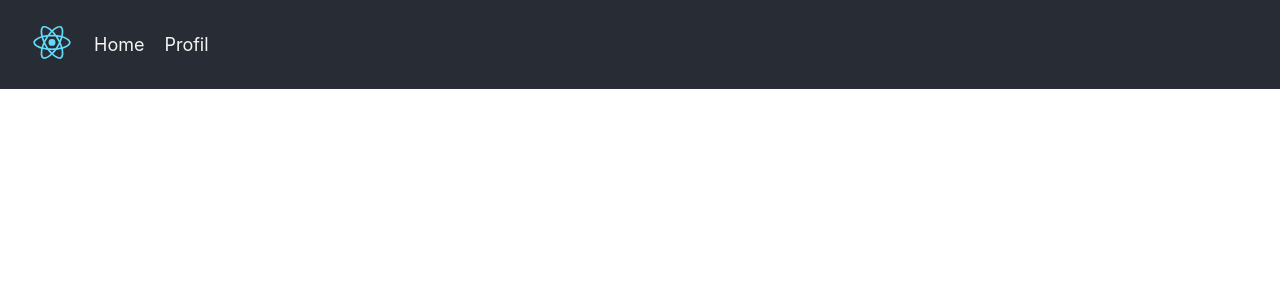
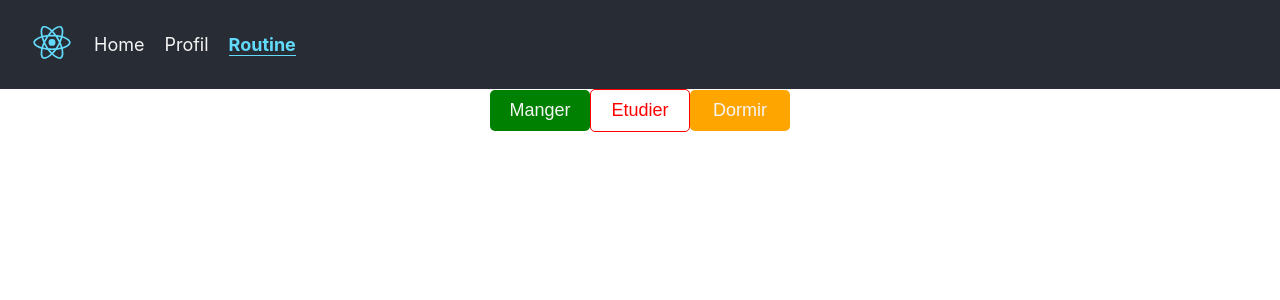
Before and after one commit to Samdjm/app14, a React (Create React App) app: page /routine in a window 1280 px wide. Before the commit this address had no page. Shown: the top 300 px of the page. Built offline with nearby package versions, Linux system fonts and the light colour scheme.

Commit message:
Code J-4: Button

```diff
--- a/src/App.js
+++ b/src/App.js
@@ -3,6 +3,7 @@ import Header from "./components/container/Header/Header";
 import { BrowserRouter, Route, Routes } from "react-router-dom";
 import Home from "./components/page/Home/Home";
 import Profil from "./components/page/Profil/Profil";
+import Routine from "./components/page/Routine/Routine";
 
 function App() {
   let utilisateur = {
@@ -39,6 +40,7 @@ function App() {
         <Routes>
           <Route path='/' element={<Home />} />
           <Route path='/profil' element={<Profil user={utilisateur} />} />
+          <Route path='/routine' element={<Routine />} />
         </Routes>
       </BrowserRouter>
     </div>
--- a/src/components/container/Header/Header.jsx
+++ b/src/components/container/Header/Header.jsx
@@ -2,7 +2,12 @@ import logo from "../../../logo.svg";
 import styles from "./Header.module.css";
 import { NavLink } from "react-router-dom";
 export default function Header({ title }) {
-  console.log(styles);
+  const pages = [
+    { routePath: "/", routeName: "Home" },
+    { routePath: "/profil", routeName: "Profil" },
+    { routePath: "/routine", routeName: "Routine" },
+  ];
+
   return (
     <header className={styles.container}>
       <nav className={styles.nav}>
@@ -11,22 +16,19 @@ export default function Header({ title }) {
         </NavLink>
 
         <div>
+          {pages.map(function (route) {
+            return (
               <NavLink
+                key={route.routePath}
                 className={({ isActive }) =>
                   isActive ? styles.navItemActive : styles.navItem
                 }
-            to='/'
+                to={route.routePath}
               >
-            Home
+                {route.routeName}
               </NavLink>
-          <NavLink
-            className={({ isActive }) =>
-              isActive ? styles.navItemActive : styles.navItem
-            }
-            to='/profil'
-          >
-            Profil
-          </NavLink>
+            );
+          })}
         </div>
       </nav>
     </header>
--- a/src/components/page/Home/Home.jsx
+++ b/src/components/page/Home/Home.jsx
@@ -1,4 +1,6 @@
 //rfc: React Functional Composant
+
+import Button from "../../ui/Button/Button";
 
 export default function Home() {
   function clicked() {
@@ -9,7 +11,9 @@ export default function Home() {
     <div>
       <p> Home</p>
 
-      <button onClick={clicked}>Cliquer!</button>
+      <Button action={clicked}>Click!</Button>
+
+      {/* <button onClick={clicked}>Cliquer!</button> */}
     </div>
   );
 }
--- /dev/null
+++ b/src/components/page/Routine/Routine.jsx
@@ -0,0 +1,52 @@
+import React from "react";
+import Button from "../../ui/Button/Button";
+
+export default function Routine() {
+  function manger() {
+    alert("Faut aller manger!");
+  }
+
+  function etudier() {
+    alert("Faut aller etudier!");
+  }
+
+  function dormir() {
+    alert("Faut aller dormir!");
+  }
+
+  function routine(text) {
+    alert(text);
+  }
+
+  return (
+    <div>
+      <Button
+        action={() => {
+          routine("Faut aller manger!");
+        }}
+        success
+      >
+        Manger
+      </Button>
+
+      <Button
+        danger
+        outline
+        action={() => {
+          routine("Faut aller etudier!");
+        }}
+      >
+        Etudier
+      </Button>
+
+      <Button
+        warning
+        action={() => {
+          routine("Faut aller dormir!");
+        }}
+      >
+        Dormir
+      </Button>
+    </div>
+  );
+}
--- /dev/null
+++ b/src/components/ui/Button/Button.jsx
@@ -0,0 +1,35 @@
+//HOC: High Order Component
+export default function Button({
+  action,
+  children,
+  success,
+  danger,
+  warning,
+  outline,
+}) {
+  const color = success
+    ? "green"
+    : danger
+    ? "red"
+    : warning
+    ? "orange"
+    : "royalblue";
+
+  return (
+    <button
+      style={{
+        backgroundColor: outline ? "transparent" : color,
+        padding: "10px",
+        border: outline ? `solid 1px ${color}` : "none",
+        color: outline ? color : "whitesmoke",
+        fontSize: "18px",
+        borderRadius: "5px",
+        minWidth: "100px",
+        cursor: "pointer",
+      }}
+      onClick={action}
+    >
+      {children}
+    </button>
+  );
+}
```
Lines whose indentation alone changed are shown as unchanged.
